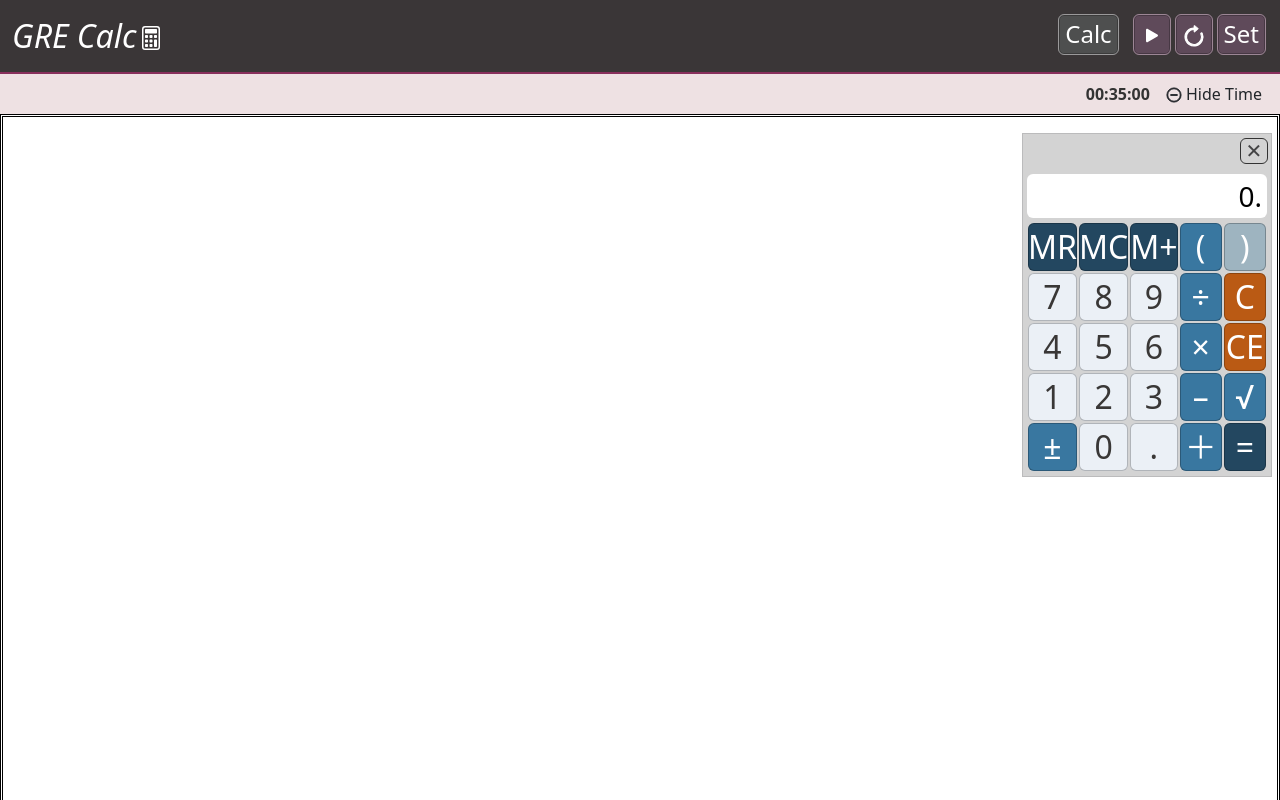
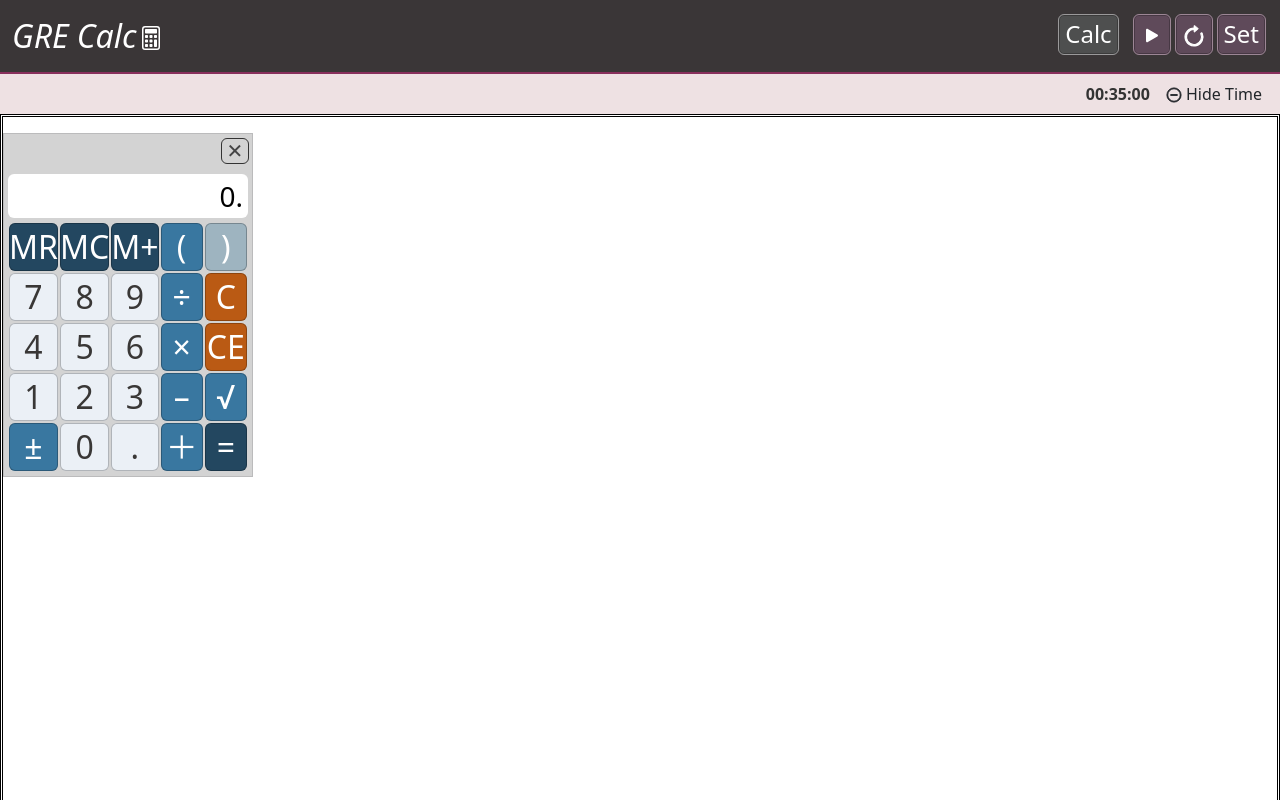
Before and after one commit to tylersernett/grecalc, a React (Create React App) app: page / in a window 1280 px wide. Built offline with nearby package versions, Linux system fonts and the light colour scheme.

Commit message:
Add calc-container, and close hover highlight

```diff
--- a/src/index.css
+++ b/src/index.css
@@ -119,9 +119,16 @@
   width: 100%;
   display: grid;
   /* gridTemplateColumns: '1fr 1fr 1fr', */
+  /* justify-content: right; */
+  padding-right: 5px;
+  border: 3px double black;
+}
+
+.calc-container{
+  display: grid;
+  /* gridTemplateColumns: '1fr 1fr 1fr', */
   justify-content: right;
   padding-right: 5px;
-  border: 3px double black;
 }
 
 @media screen and (max-width: 460px) {
@@ -169,6 +176,10 @@
   margin: 4px;
   cursor: pointer;
   text-align: center;
+}
+
+.close:hover {
+  background-color: rgb(231, 231, 231);
 }
 
 .display-box {
```
